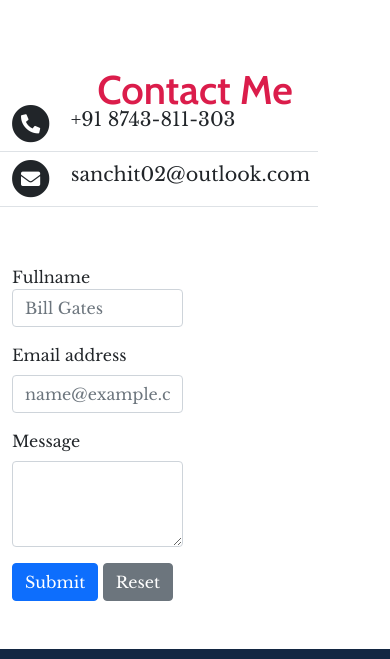
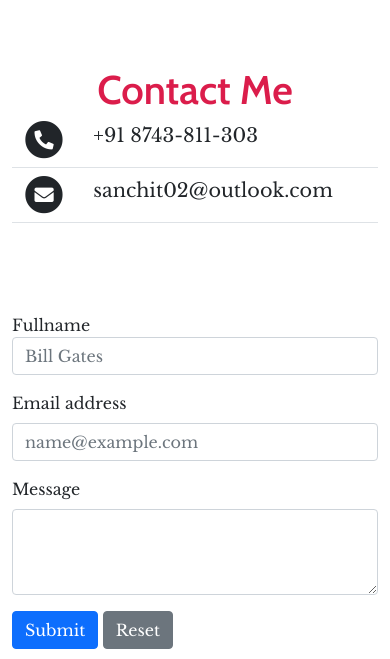
Before and after one commit to Sanchitbajaj02/Portfolio, a plain HTML site: page contact.html in a window 390 px wide. Shown: the part 890-1549 px from the top of the page. Drawn offline with nearby package versions, Linux system fonts and the light colour scheme.

Commit message:
some minor bug fix

```diff
--- a/assets/css/styles.css
+++ b/assets/css/styles.css
@@ -269,6 +269,10 @@ footer p {
   font-size: 1.2rem;
 }
 
+.form {
+  width: 40%;
+}
+
 /* ----Contact.html css end---- */
 
 /* media queries */
@@ -292,6 +296,13 @@ footer p {
 
   .btn-text {
     font-size: 0.8rem;
+  }
+
+  .flex-props {
+    width: 100%;
+  }
+  .form {
+    width: 100%;
   }
 }
 
--- a/contact.html
+++ b/contact.html
@@ -30,7 +30,7 @@
       <div class="collapse navbar-collapse" id="navbarNav">
         <ul class="navbar-nav">
           <li class="nav-item px-2 py-1">
-            <a class="nav-link active" href="/"><i class="fa fa-home"></i> Home</a>
+            <a class="nav-link active" href="./index.html"><i class="fa fa-home"></i> Home</a>
           </li>
           <li class="nav-item px-2 py-1">
             <a class="nav-link active" href="./index.html#about" onclick="collapse();"><i class="fa fa-info-circle"></i> About</a>
@@ -66,7 +66,7 @@
     <div class="container">
       <h4 class="heading">Contact Me</h4>
       <div class="row">
-        <div class="col-12 col-md-5">
+        <div class="col-12 col-md-5 my-3">
           <div class="flex-props">
             <table class="table">
               <tr>
@@ -90,7 +90,7 @@
             </table>
           </div>
         </div>
-        <div class="col-12 col-md-7 w-50">
+        <div class="col-12 col-md-7 my-3 form">
           <form method="post">
             <div class="form-group mt-3">
               <label for="name">Fullname</label>
```
Also changed, not shown: index.html (+1 -1 lines).
